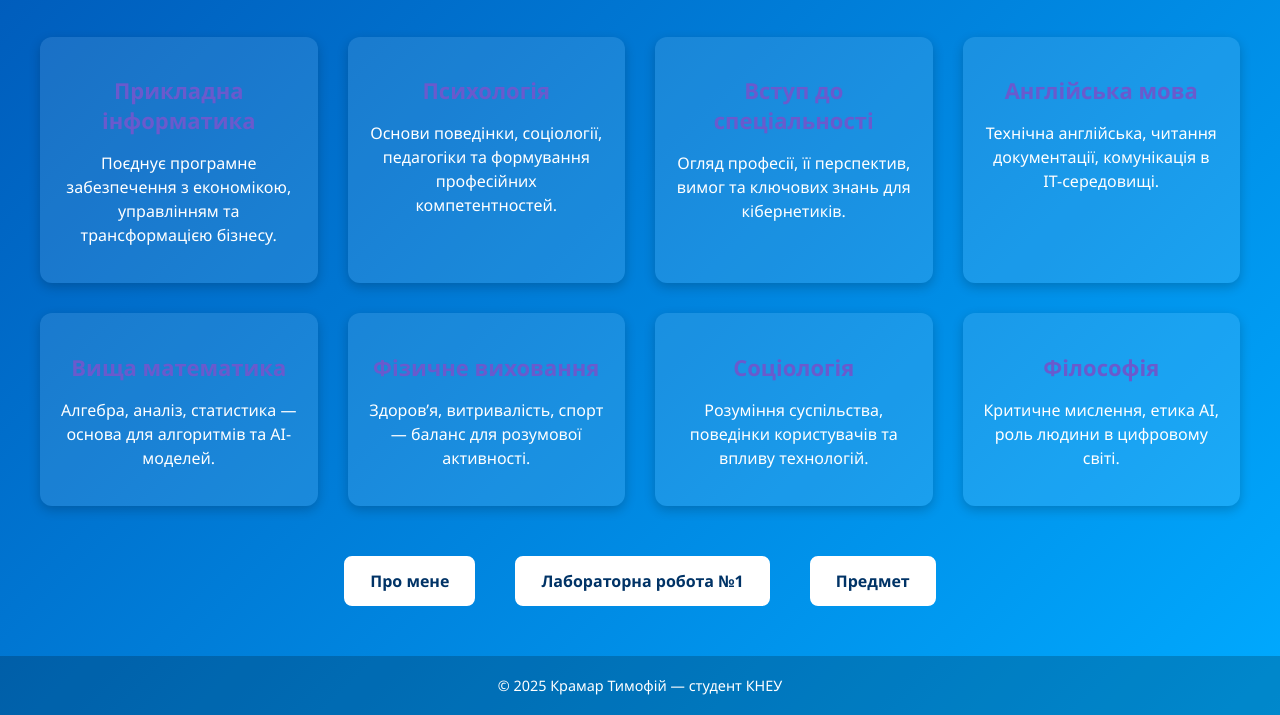
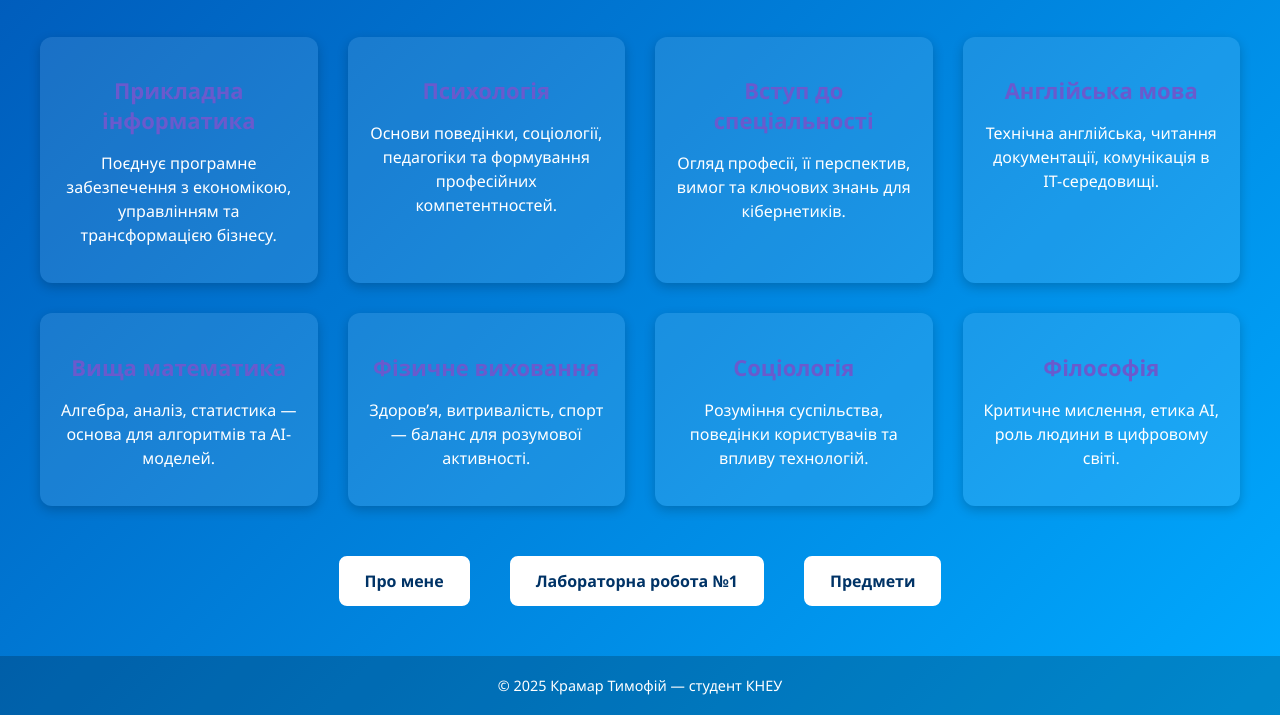
Before and after one commit to JAYFlow24/Lab_-1, a plain HTML site: page about.html in a window 1280 px wide. Shown: the part 158-873 px from the top of the page. Drawn offline with Linux system fonts and the light colour scheme.

Commit message:
Update about.html

```diff
--- a/about.html
+++ b/about.html
@@ -139,7 +139,7 @@
     <div class="nav-buttons">
       <a href="index.html">Про мене</a>
       <a href="lab1.html">Лабораторна робота №1</a>
-      <a href="about.html">Предмет</a>
+      <a href="about.html">Предмети</a>
     </div>
   </div>
 
@@ -148,4 +148,5 @@
   </footer>
 
 </body>
+
 </html>
```
